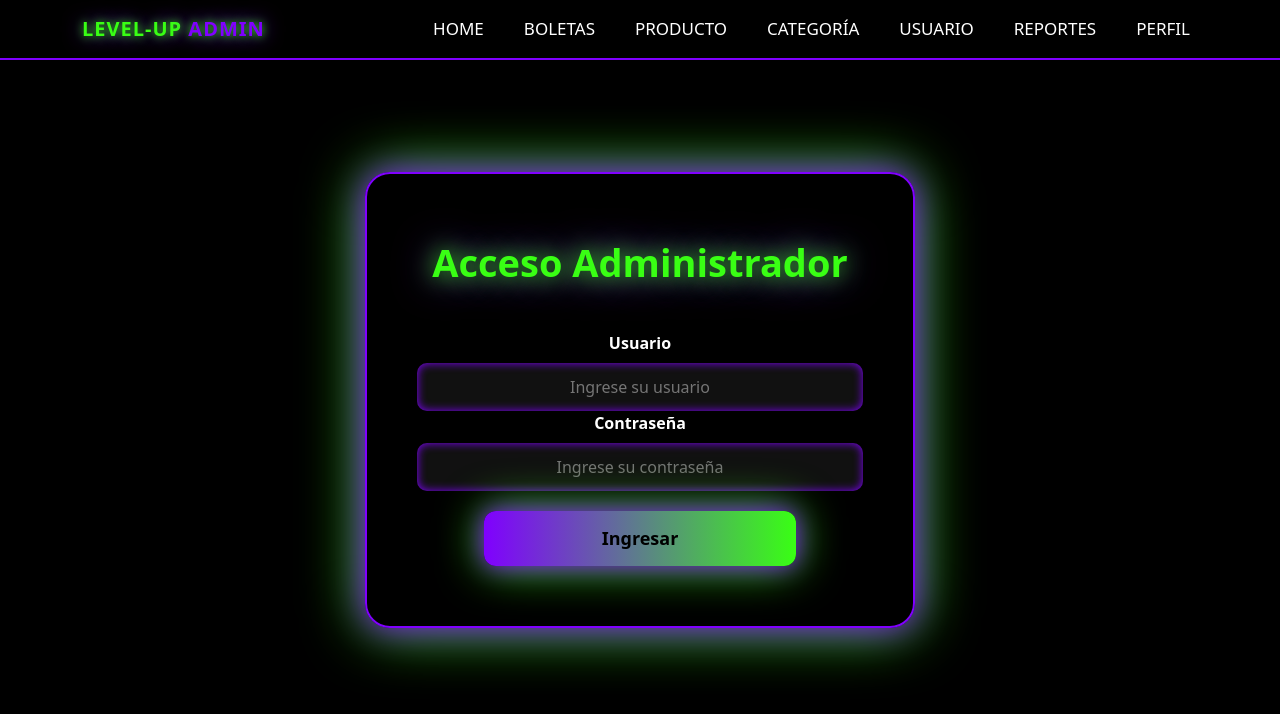
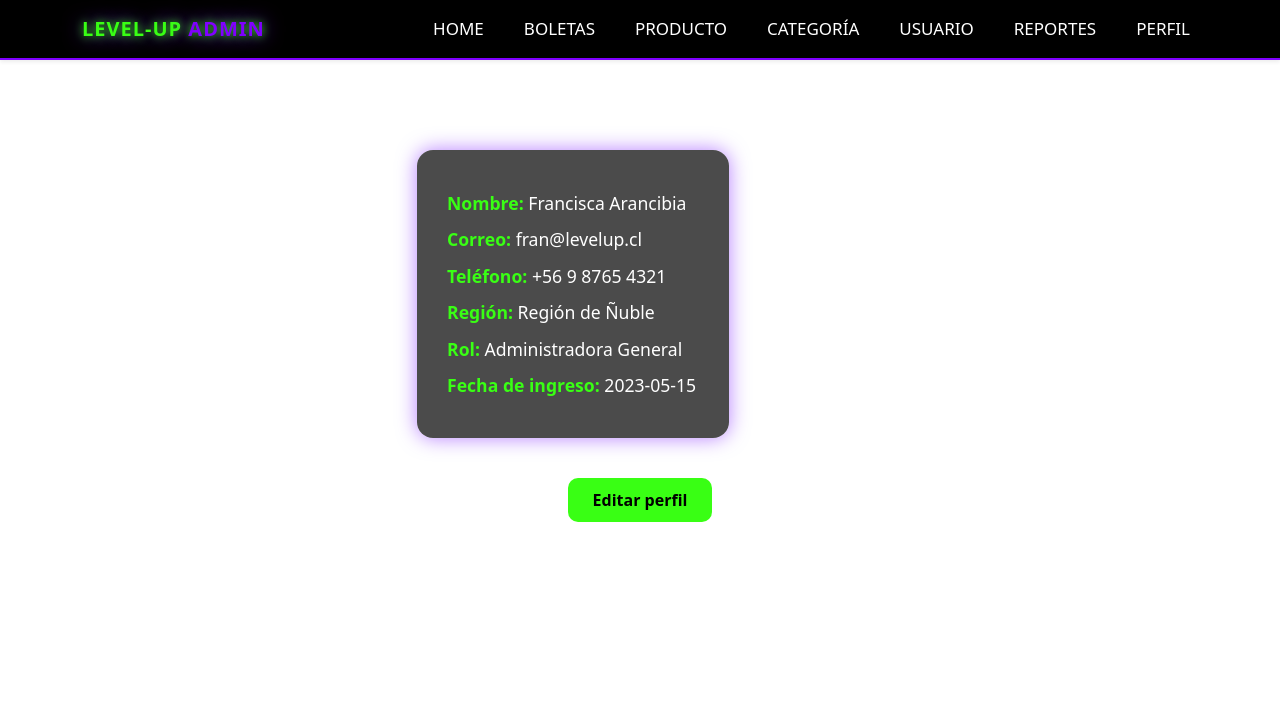
Before and after one commit to RafaelRiosFredes/LevelUpReact, a React (Vite) app in the folder levelup-project/: page / in a window 1280 px wide. Shown: the top 714 px of the page. Built offline with nearby package versions, Linux system fonts and the light colour scheme.

Commit message:
Creacion de pagina PerfilAdmin

```diff
--- a/levelup-project/src/App.tsx
+++ b/levelup-project/src/App.tsx
@@ -1,5 +1,5 @@
 import { BrowserRouter, Routes, Route } from "react-router-dom";
-import { LoginAdmin } from "./pages/LoginAdmin";
+import { PerfilAdmin } from "./pages/PerfilAdmin";
 import "bootstrap/dist/css/bootstrap.min.css";
 import "bootstrap-icons/font/bootstrap-icons.css";
 import "./assets/styles.css";
@@ -7,7 +7,7 @@ import "./assets/styles.css";
 const App = () => (
   <BrowserRouter>
     <Routes>
-      <Route path="/" element={<LoginAdmin />} />
+      <Route path="/" element={<PerfilAdmin />} />
     </Routes>
   </BrowserRouter>
 );
--- a/levelup-project/src/assets/styles.css
+++ b/levelup-project/src/assets/styles.css
@@ -60,96 +60,58 @@ body {
   background-color: #111;
 }
 
-/* ======== LOGIN ADMIN ======== */
-.login-section {
+/* === PERFIL ADMIN === */
+.perfil-admin {
   display: flex;
   justify-content: center;
   align-items: center;
-  width: 100%;
-  min-height: 100vh;
-  background-color: #000;
-  padding: 100px 0;
-  margin: 0;
-}
-
-.login-admin-box {
-  background: rgba(0, 0, 0, 0.95);
-  border-radius: 25px;
-  padding: 60px 50px;
-  width: 95%;
-  max-width: 550px;
-  text-align: center;
-  box-shadow: 0 0 35px #8000ff, 0 0 60px #39ff14;
-  border: 2px solid #8000ff;
-}
-
-.login-admin-box:hover {
-  transform: scale(1.02);
-  box-shadow: 0 0 45px #39ff14, 0 0 80px #8000ff;
-}
-
-.login-title {
-  font-size: 38px;
-  font-weight: bold;
-  color: #39ff14;
-  text-shadow: 0 0 25px #39ff14, 0 0 40px #8000ff;
-  margin-bottom: 40px;
-}
-
-label {
-  display: block;
-  text-align: left;
-  margin-bottom: 8px;
-  font-weight: bold;
+  flex-direction: column;
+  padding: 40px;
   color: #fff;
 }
 
-input {
-  width: 100%;
-  padding: 12px;
-  margin-bottom: 20px;
-  border: none;
-  border-radius: 10px;
-  font-size: 16px;
-  color: #39ff14;
-  background-color: #111;
-  outline: none;
+.perfil-header {
   text-align: center;
-  box-shadow: inset 0 0 10px #8000ff;
-  transition: box-shadow 0.3s ease, background-color 0.3s ease;
+  margin-bottom: 30px;
 }
 
-input:focus {
-  background-color: #0b0b0b;
-  box-shadow: 0 0 15px #1e90ff, 0 0 25px #39ff14;
+.perfil-card {
+  background: rgba(30, 30, 30, 0.8);
+  border-radius: 16px;
+  padding: 30px;
+  width: 70%;
+  max-width: 700px;
+  box-shadow: 0 0 20px rgba(111, 0, 255, 0.5);
+  backdrop-filter: blur(8px);
 }
 
-.boton-login {
-  width: 70%;
-  padding: 14px;
-  border: none;
-  border-radius: 12px;
-  background: linear-gradient(90deg, #8000ff, #39ff14);
-  color: #000;
-  font-weight: bold;
-  font-size: 18px;
-  cursor: pointer;
-  margin-top: 20px;
-  box-shadow: 0 0 25px #8000ff, 0 0 45px #39ff14;
-  transition: all 0.3s ease;
+.perfil-info p {
+  margin: 10px 0;
+  font-size: 1.1rem;
 }
 
-.boton-login:hover {
-  transform: scale(1.07);
-  box-shadow: 0 0 35px #39ff14, 0 0 65px #8000ff;
+.perfil-info strong {
+  color: #39ff14;
+  font-weight: 600;
 }
 
-.mensaje-login {
-  margin-top: 15px;
-  font-size: 16px;
-  color: #ff4040;
+.perfil-footer {
+  text-align: center;
+  margin-top: 40px;
 }
 
-.mensaje-login.exito {
-  color: #39ff14;
+.perfil-footer .btn-success {
+  background-color: #39ff14;
+  border: none;
+  color: black;
+  font-weight: bold;
+  border-radius: 10px;
+  padding: 10px 25px;
+  transition: 0.3s ease;
 }
+
+.perfil-footer .btn-success:hover {
+  background-color: #6f00ff;
+  color: white;
+  box-shadow: 0 0 12px #6f00ff;
+}
--- a/levelup-project/src/pages/LoginAdmin.tsx
+++ /dev/null
@@ -1,87 +0,0 @@
-import { useState } from "react";
-import { useNavigate } from "react-router-dom";
-import { NavBarAdmin } from "../components/NavBarAdmin";
-import "../assets/styles.css";
-
-export const LoginAdmin = () => {
-  const [usuario, setUsuario] = useState("");
-  const [contrasena, setContrasena] = useState("");
-  const [mensaje, setMensaje] = useState("");
-  const navigate = useNavigate();
-
-  const handleSubmit = (e: React.FormEvent) => {
-    e.preventDefault();
-
-    // Validar campos vacíos
-    if (!usuario || !contrasena) {
-      setMensaje("⚠️ Completa todos los campos.");
-      return;
-    }
-
-    // Validar credenciales de administrador
-    if (usuario === "admin" && contrasena === "duoc123") {
-      setMensaje("✅ Bienvenido Administrador.");
-      localStorage.setItem("adminActivo", "true");
-
-      setTimeout(() => {
-        navigate("/admin/home");
-      }, 1500);
-    } else {
-      setMensaje("❌ Usuario o contraseña incorrectos.");
-    }
-  };
-
-  return (
-    <>
-      <NavBarAdmin />
-
-      <section className="login-section">
-        <div className="login-box login-admin-box">
-          <form onSubmit={handleSubmit}>
-            <fieldset>
-              <legend className="login-title">Acceso Administrador</legend>
-
-              <div className="email-login">
-                <label htmlFor="usuario">Usuario</label>
-                <input
-                  type="text"
-                  id="usuario"
-                  name="usuario"
-                  placeholder="Ingrese su usuario"
-                  value={usuario}
-                  onChange={(e) => setUsuario(e.target.value)}
-                />
-              </div>
-
-              <div className="password-login">
-                <label htmlFor="contrasena">Contraseña</label>
-                <input
-                  type="password"
-                  id="contrasena"
-                  name="contrasena"
-                  placeholder="Ingrese su contraseña"
-                  value={contrasena}
-                  onChange={(e) => setContrasena(e.target.value)}
-                />
-              </div>
-
-              <button className="boton-login" type="submit">
-                Ingresar
-              </button>
-
-              {mensaje && (
-                <p
-                  className={`mensaje-login ${
-                    mensaje.startsWith("✅") ? "exito" : ""
-                  }`}
-                >
-                  {mensaje}
-                </p>
-              )}
-            </fieldset>
-          </form>
-        </div>
-      </section>
-    </>
-  );
-};
--- /dev/null
+++ b/levelup-project/src/pages/PerfilAdmin.tsx
@@ -0,0 +1,67 @@
+import { useEffect, useState } from "react";
+import { NavBarAdmin } from "../components/NavBarAdmin";
+import "../assets/styles.css";
+
+interface Admin {
+  id: number;
+  nombre: string;
+  correo: string;
+  rol: string;
+  telefono: string;
+  fechaIngreso: string;
+  region: string;
+}
+
+export const PerfilAdmin = () => {
+  const [admin, setAdmin] = useState<Admin | null>(null);
+
+  useEffect(() => {
+    // Carga un administrador de ejemplo (puedes reemplazar por datos reales)
+    const adminData: Admin = {
+      id: 1,
+      nombre: "Francisca Arancibia",
+      correo: "fran@levelup.cl",
+      rol: "Administradora General",
+      telefono: "+56 9 8765 4321",
+      fechaIngreso: "2023-05-15",
+      region: "Región de Ñuble",
+    };
+    setAdmin(adminData);
+  }, []);
+
+  if (!admin) return <p className="text-center text-light">Cargando perfil...</p>;
+
+  return (
+    <>
+      <NavBarAdmin />
+      <section className="admin-dashboard perfil-admin">
+        <div className="admin-content">
+          <div className="perfil-header">
+            <h1>Perfil del Administrador</h1>
+            <p>Información personal y detalles del rol dentro del sistema.</p>
+          </div>
+
+          <div className="perfil-card neon-box">
+            <div className="perfil-info">
+              <p><strong>Nombre:</strong> {admin.nombre}</p>
+              <p><strong>Correo:</strong> {admin.correo}</p>
+              <p><strong>Teléfono:</strong> {admin.telefono}</p>
+              <p><strong>Región:</strong> {admin.region}</p>
+              <p><strong>Rol:</strong> {admin.rol}</p>
+              <p><strong>Fecha de ingreso:</strong> {admin.fechaIngreso}</p>
+            </div>
+          </div>
+
+          <div className="perfil-footer">
+            <button
+              className="btn btn-success"
+              onClick={() => alert("Función de edición en desarrollo.")}
+            >
+              Editar perfil
+            </button>
+          </div>
+        </div>
+      </section>
+    </>
+  );
+};
```
